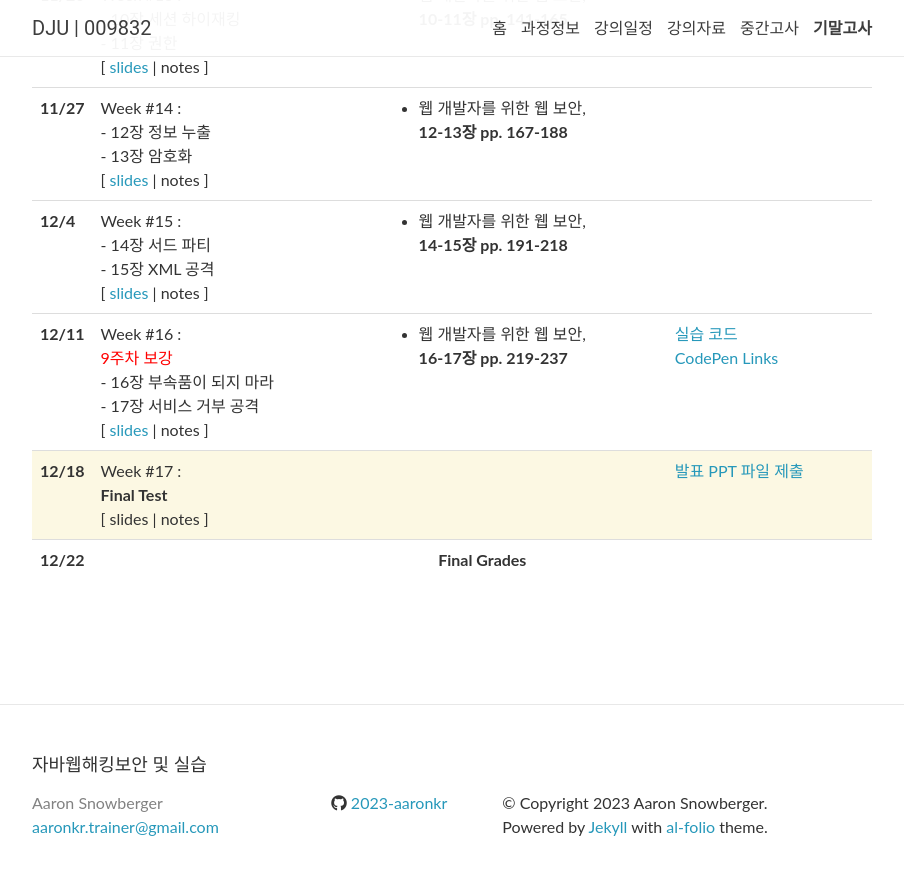
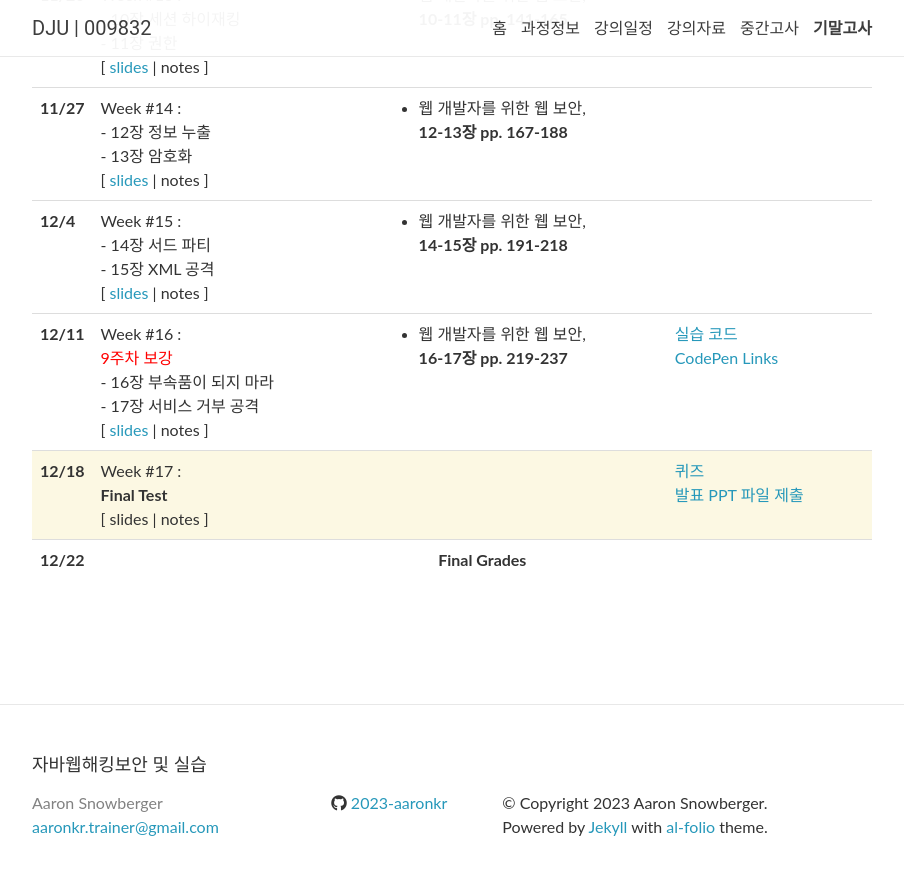
Before and after one commit to 2023-aaronkr/dju-sec, a Jekyll site: the page built from _pages/lectures.md, in a window 1280 px wide and 900 px high, scrolled down 1587 px. Shown: the top 875 px of the window, without its empty margins (188-1092 px from the left). Built offline with Jekyll 4.4.1, drawn with Linux system fonts in a browser that asks for light colours; nearby versions of some CDN libraries; comment, search, counter and statistics services are not loaded.

Commit message:
Update lectures.yml

```diff
--- a/_data/lectures.yml
+++ b/_data/lectures.yml
@@ -176,6 +176,7 @@
   title: >
     <strong>Final Test</strong>
   logistics: >
+    <a href="https://forms.gle/6KySzW2y8mr3YeSF9">퀴즈</a><br>
     <a href="https://forms.gle/FaN6KeaU8vSXfjFs6">발표 PPT 파일 제출</a>
 
 - date: 12/22
```
